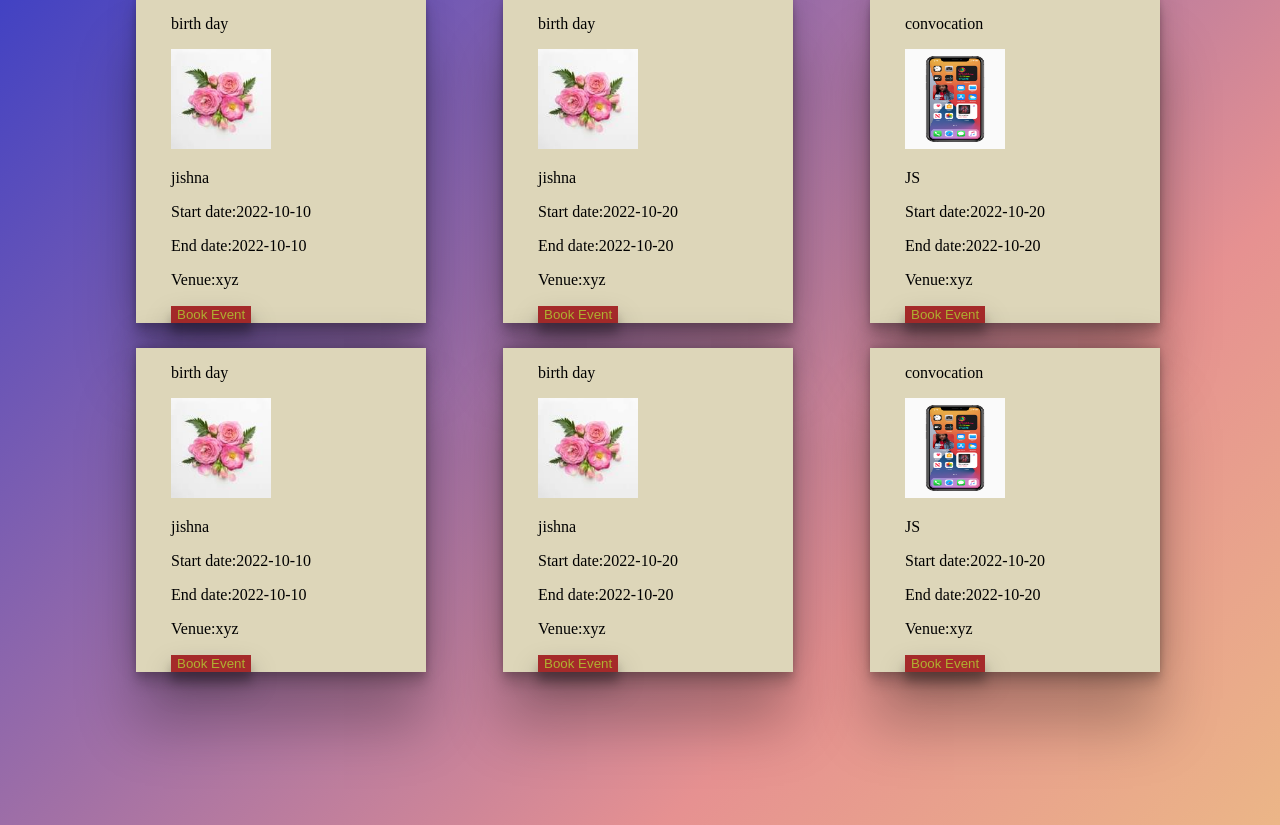
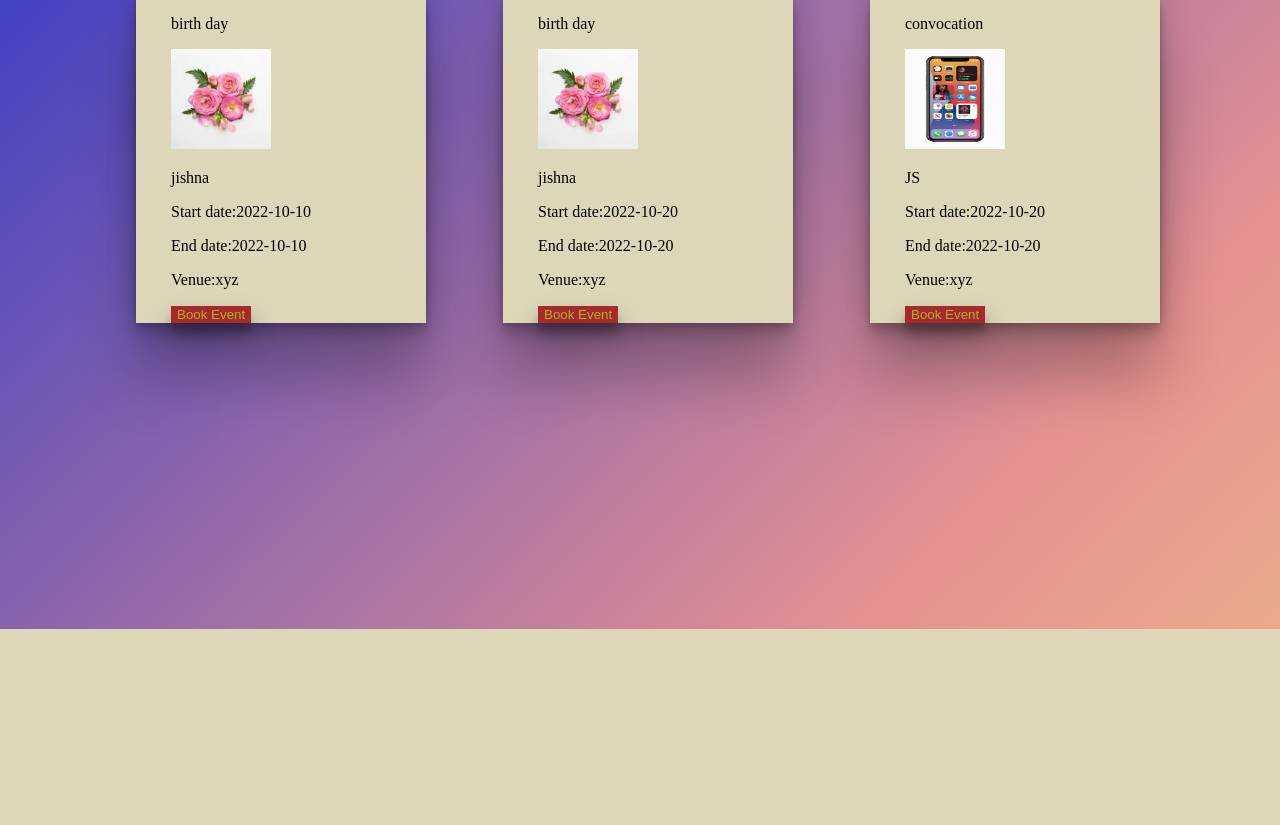
Before and after one commit to Jishna-mk/event-management-application, a Django app: page /user/ in a window 1280 px wide. Shown: the part 187-1012 px from the top of the page. After the commit the page ends 816 px from the top, so only its background shows below. Run offline with Django 4.2, Linux system fonts and the light colour scheme; data comes from the database, SQL or seed files in the repository; both versions use the stored data as it was after the commit.

Commit message:
compleated booking events

```diff
--- a/service_app/urls.py
+++ b/service_app/urls.py
@@ -9,7 +9,8 @@ urlpatterns = [
     path("add_event",views.add_event,name="add_event"),
     path("edit_event/<int:aid>",views.edit_event,name="edit_event"),
     path("delete_event/<int:aid>",views.delete_event,name="delete_event"),
-    path("book_event/<int:aid>",views.book_event,name="book_event")
+    path("book_event/<int:aid>",views.book_event,name="book_event"),
+    path("my_bookings",views.my_bookings,name="my_bookings")
 
 
 
--- a/templates/booking.html
+++ b/templates/booking.html
@@ -9,15 +9,15 @@
 </head>
 <body>
     <h1>Your Bookings</h1>
-    {%for event in event %}
+    {%for event in bookedlist %}
     <div class="home">
        <div class="main">
             <p class="event-name">{{event.Event_name}}</p>
-            <img src="{{event.Event_image.url}}" alt="" class="card-image">
+            <!-- <img src="{{event.Event_image.url}}" alt="" class="card-image"> -->
             <p class="sponser-name">{{event.Sponser_name}}</p>
             <p class="start-date">Start date:{{event.Start_date}}</p>
             <p class="end-date">End date:{{event.End_date}}</p>
-            <p class="venue-address">Venue:{{event.Event_venue}}</p>
+
 
            <a href="{%url 'edit_event'   event.id%}"><button class="right">CancelEvent</button></a></td>
 
--- a/templates/home.html
+++ b/templates/home.html
@@ -127,22 +127,7 @@ body{
 
     </div>
     {%endfor%}
-    {%for event in event %}
-     <div class="home">
-        <div class="main">
-             <p class="event-name">{{event.Event_name}}</p>
-             <img src="{{event.Event_image.url}}" alt="" class="card-image">
-             <p class="sponser-name">{{event.Sponser_name}}</p>
-             <p class="start-date">Start date:{{event.Start_date}}</p>
-             <p class="end-date">End date:{{event.End_date}}</p>
-             <p class="venue-address">Venue:{{event.Event_venue}}</p>
 
-            <a href="{%url 'book_event' event.id%}"><button class="right">Book Event</button></a></td>
-
-        </div>
-
-    </div>
-    {%endfor%}
 </div>
 
 </body>
```
Also changed, not shown: service_app/views.py (+10 -2 lines), db.sqlite3, event_app/models.py (line endings or trailing spaces).
